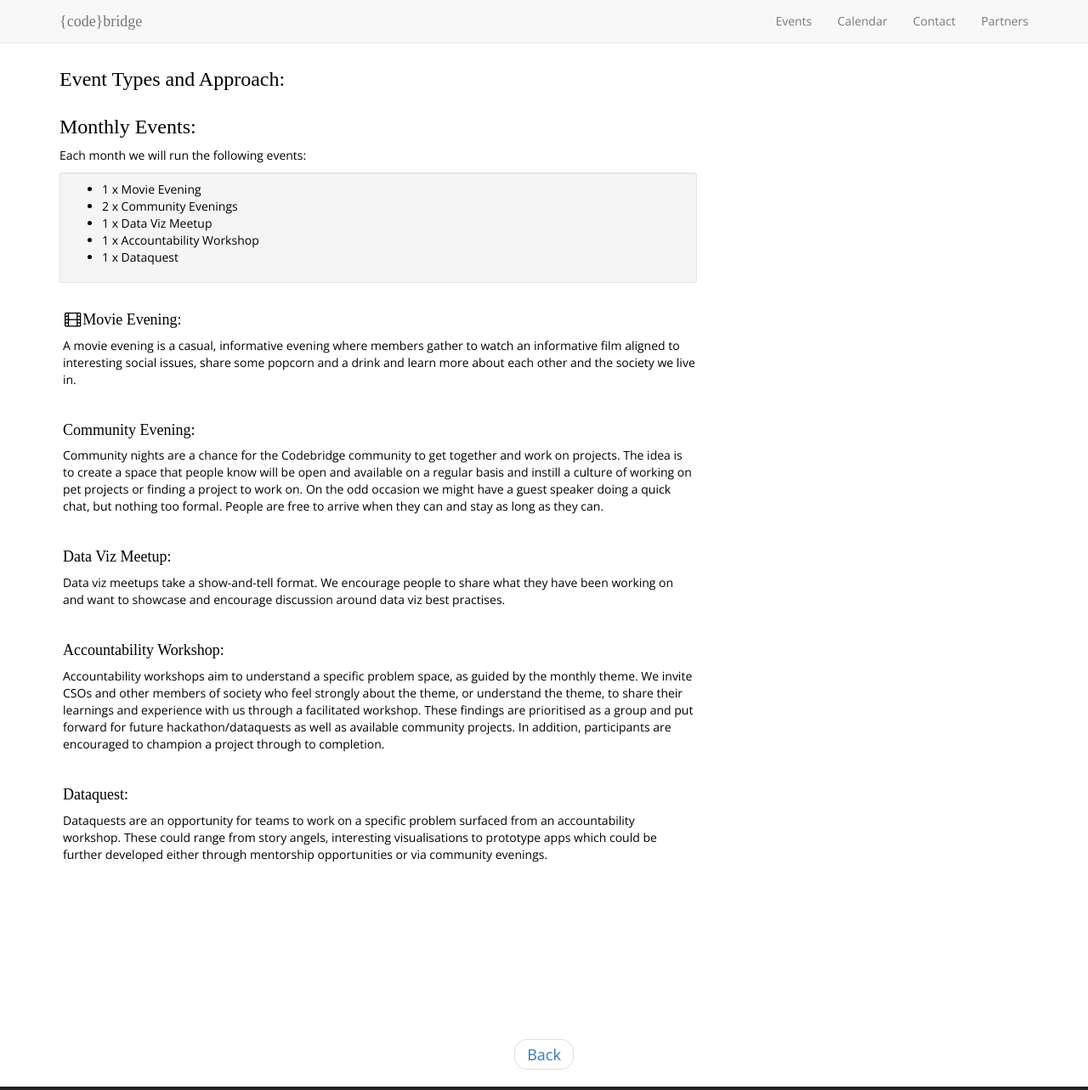
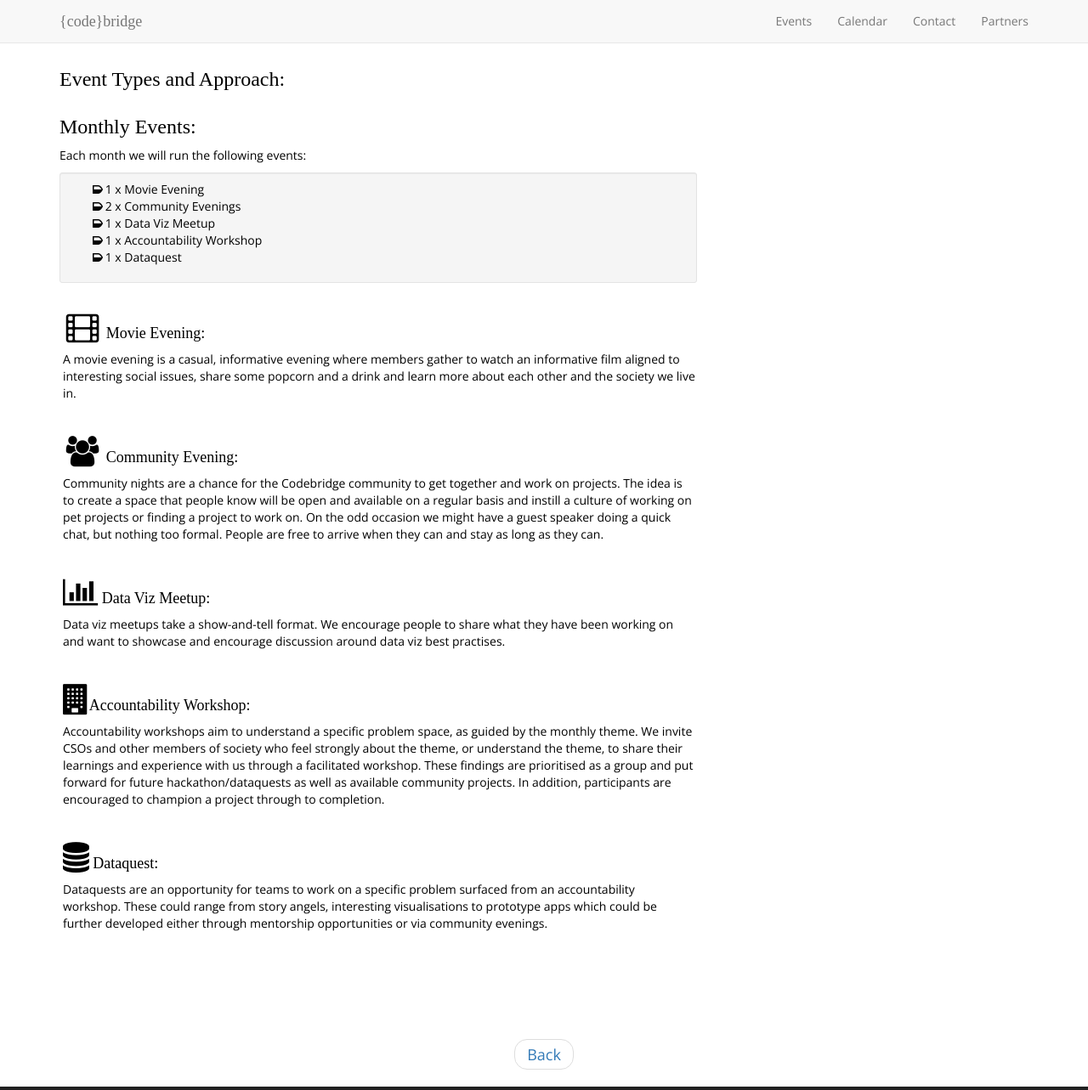
Before and after one commit to codebridge-za/codebridge.co.za, a Jekyll site: the page built from event-types.html, in a window 1280 px wide. Shown: the whole page at 85% size. Built offline with Jekyll 4.4.1, drawn with Linux system fonts in a browser that asks for light colours; nearby versions of some CDN libraries; some web fonts are replaced.

Commit message:
added icons to event-types.html

```diff
--- a/event-types.html
+++ b/event-types.html
@@ -11,12 +11,12 @@ title: Event Types
 			</div>
 			<div class="col-md-8">
 				<div class="well well-sm">
-					<ul>
-						<li>1 x Movie Evening</li>
-						<li>2 x Community Evenings</li>
-						<li>1 x Data Viz Meetup</li>
-						<li>1 x Accountability Workshop</li>
-						<li>1 x Dataquest</li>
+					<ul class="fa-ul">
+						<li><i class="fa fa-shield fa-rotate-270"></i> 1 x Movie Evening</li>
+						<li><i class="fa fa-shield fa-rotate-270"></i> 2 x Community Evenings</li>
+						<li><i class="fa fa-shield fa-rotate-270"></i> 1 x Data Viz Meetup</li>
+						<li><i class="fa fa-shield fa-rotate-270"></i> 1 x Accountability Workshop</li>
+						<li><i class="fa fa-shield fa-rotate-270"></i> 1 x Dataquest</li>
 					</ul>
 				</div>
 			</div>
@@ -27,22 +27,22 @@ title: Event Types
 		<div class="row">
 			<div class="thumbnail">
 				<div class="col-md-8">
-					<a class="anchor" name="movie-evening"></a><h4><i class="fa fa-film fa-fw"></i>Movie Evening:</h4>
+					<a class="anchor" name="movie-evening"></a><h4><i class="fa fa-film fa-fw fa-2x" aria-hidden="true"></i> Movie Evening:</h4>
 					<p>A movie evening is a casual, informative evening where members gather to watch an informative film aligned to interesting social issues, share some popcorn and a drink and learn more about each other and the society we live in.</p><br>
 
-					<a class="anchor" name="community-evening"></a><h4>Community Evening:</h4>
+					<a class="anchor" name="community-evening"></a><h4><i class="fa fa-users fa-fw fa-2x" aria-hidden="true"></i> Community Evening:</h4>
 					<p>Community nights are a chance for the Codebridge community to get together and work on projects. The idea is to create a space that people know will be open and available on a regular basis and instill a culture of working on pet projects or finding a project to work on. On the odd occasion we might have a guest speaker doing a quick chat, but nothing too formal. People are free to arrive when they can and stay as long as they can.
 					</p><br>
 
-					<a class="anchor" name="data-viz-meetup"></a><h4>Data Viz Meetup:</h4>
+					<a class="anchor" name="data-viz-meetup"></a><h4><i class="fa fa-bar-chart fa-2x" aria-hidden="true"></i></i> Data Viz Meetup:</h4>
 					<p>Data viz meetups take a show-and-tell format. We encourage people to share what they have been working on and want to showcase and encourage discussion around data viz best practises.
 					</p><br>
 
-					<a class="anchor" name="acc-workshop"></a><h4>Accountability Workshop:</h4>
+					<a class="anchor" name="acc-workshop"></a><h4><i class="fa fa-building fa-2x" aria-hidden="true"></i>Accountability Workshop:</h4>
 					<p>Accountability workshops aim to understand a specific problem space, as guided by the monthly theme. We invite CSOs and other members of society who feel strongly about the theme, or understand the theme, to share their learnings and experience with us through a facilitated workshop. These findings are prioritised as a group and put forward for future hackathon/dataquests as well as available community projects. In addition, participants are encouraged to champion a project through to completion.
 					</p><br>
 
-					<a class="anchor" name="dataquest"></a><h4>Dataquest:</h4>
+					<a class="anchor" name="dataquest"></a><h4><i class="fa fa-database fa-2x" aria-hidden="true"></i> Dataquest:</h4>
 					<p>Dataquests are an opportunity for teams to work on a specific problem surfaced from an accountability workshop. These could range from story angels, interesting visualisations to prototype apps which could be further developed either through mentorship opportunities or via community evenings.
 					</p>
 				</div>
```
